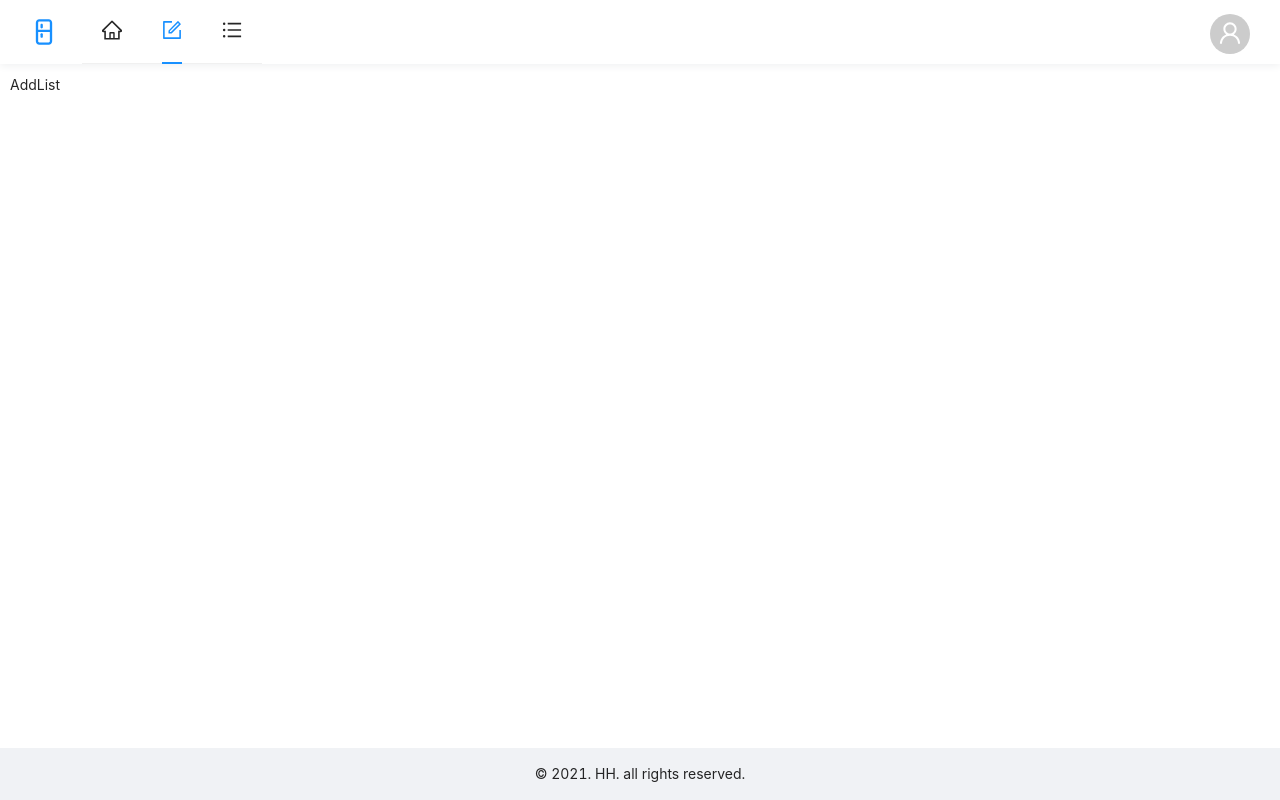
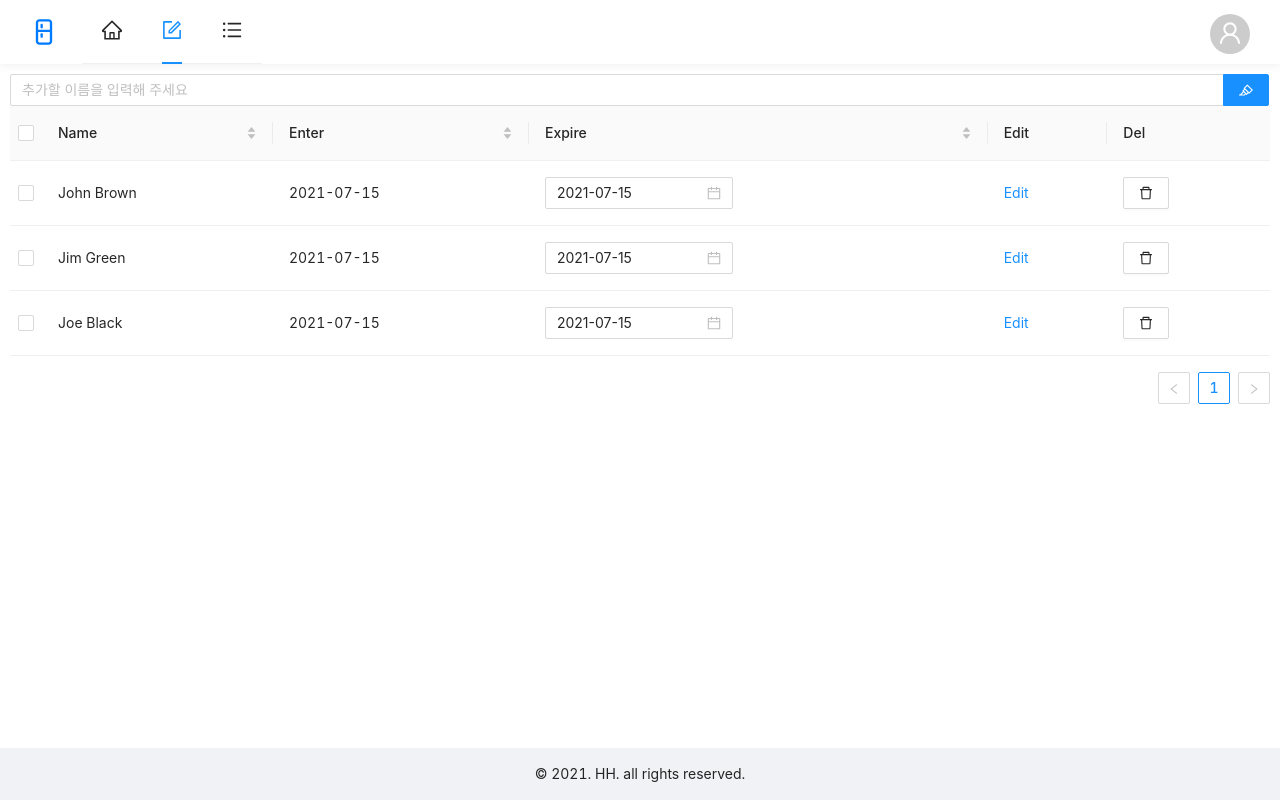
Before and after one commit to bereal1995/refrigerators-alert, a React (Create React App) app: page / in a window 1280 px wide. Both pictures are taken after a click on the item 172 px from the left and 32 px from the top of the page. Built offline with nearby package versions, Linux system fonts and the light colour scheme.

Commit message:
feat: add Add-list

```diff
--- a/package.json
+++ b/package.json
@@ -10,9 +10,12 @@
     "@testing-library/user-event": "^12.1.10",
     "antd": "^4.16.7",
     "dotenv": "^10.0.0",
+    "moment": "^2.29.1",
+    "node-sass": "4.14.1",
     "react": "^17.0.2",
     "react-dom": "^17.0.2",
     "react-icons": "^4.2.0",
+    "react-moment": "^1.1.1",
     "react-redux": "^7.2.4",
     "react-router-dom": "^5.2.0",
     "react-scripts": "4.0.3",
--- a/src/index.js
+++ b/src/index.js
@@ -5,7 +5,7 @@ import {BrowserRouter} from "react-router-dom";
 import {Provider} from 'react-redux';
 import store from "./redux/store";
 import 'antd/dist/antd.css';
-import './styles/antd-custom.css';
+import './styles/antd-custom.scss';
 
 ReactDOM.render(
   <React.StrictMode>
--- a/src/styles/antd-custom.css
+++ b/src/styles/antd-custom.scss
@@ -1,3 +1,5 @@
+$PRIMARY_COLOR: #007bff;
+
 #root, .ant-layout {
   height: 100%;
   background: #ffffff;
@@ -17,6 +19,13 @@
   padding: 0 30px;
   background: #ffffff;
   box-shadow: 0 2px 8px #f0f1f2;
+  a {
+    color: #000;
+    font-size: 1.25rem;
+    &:hover {
+      color: $PRIMARY_COLOR;
+    }
+  }
 }
 .ant-layout-header .logo {
   float: left;
@@ -25,22 +34,13 @@
   align-items: center;
   height: 31px;
   margin: 16px 24px 16px 0;
-  color: #1890ff;
+  color: $PRIMARY_COLOR;
   background: rgba(255, 255, 255, 0);
   font-size: 1.75rem;
 }
 .ant-row-rtl .ant-layout-header .logo {
   float: right;
   margin: 16px 0 16px 24px;
-}
-
-.ant-layout-header a {
-  color: #000;
-  font-size: 1.25rem;
-}
-
-.ant-layout-header a:hover {
-  color: #1890ff;
 }
 
 .ant-layout-footer {
@@ -53,9 +53,17 @@
   justify-content: center;
   flex-direction: column;
   min-height: 400px;
+
+  h1 {
+    color: $PRIMARY_COLOR;
+    font-size: 30px;
+  }
 }
 
-.home h1 {
-  color: #1890ff;
-  font-size: 30px;
+.a-tag {
+  color: $PRIMARY_COLOR;
+  cursor: pointer;
+  &:hover {
+    color: #40a9ff;
+  }
 }
--- a/src/view/App.js
+++ b/src/view/App.js
@@ -1,7 +1,6 @@
 import Routes from "./routes/Routes";
 import {Layout} from 'antd';
 import HeaderBox from "./components/Header/HeaderBox";
-import BreadCrumb from "./components/BreadCrumb/BreadCrumb";
 import FooterBox from "./components/Footer/FooterBox";
 import {Content} from "antd/es/layout/layout";
 
--- a/src/view/components/Header/HeaderBox.js
+++ b/src/view/components/Header/HeaderBox.js
@@ -52,7 +52,7 @@ function HeaderBox() {
           </Col>
           <Col>
             <Dropdown overlay={userMenu} trigger={["click"]}>
-              <a className="ant-dropdown-link" onClick={e => e.preventDefault()}>
+              <a className="ant-dropdown-link" onClick={e => e.preventDefault()} href="#">
                 <Avatar size={"large"} icon={<UserOutlined />} />
               </a>
             </Dropdown>
--- /dev/null
+++ b/src/view/containers/AddList/AddListContainer.js
@@ -0,0 +1,236 @@
+import React, {useEffect, useState} from "react";
+import Search from "antd/es/input/Search";
+import {DeleteOutlined, HighlightOutlined} from "@ant-design/icons";
+import {Button, DatePicker, Form, Input, InputNumber, Popconfirm, Table, Typography} from "antd";
+import moment from "moment";
+
+function AddListContainer() {
+    const [word, setWord] = useState('');
+    const [data, setData] = useState([
+        {
+            key: '1',
+            name: 'John Brown',
+            enter: moment().format('YYYY-MM-DD'),
+            expire: moment(),
+        },
+        {
+            key: '2',
+            name: 'Jim Green',
+            enter: moment().format('YYYY-MM-DD'),
+            expire: moment(),
+        },
+        {
+            key: '3',
+            name: 'Joe Black',
+            enter: moment().format('YYYY-MM-DD'),
+            expire: moment(),
+        },
+    ]);
+    const EditableCell = ({editing, dataIndex, title, inputType, record, index, children, ...restProps}) => {
+        const inputNode = inputType === 'number' ? <InputNumber /> : <Input />;
+        return (
+          <td {...restProps}>
+              {editing ? (
+                <Form.Item
+                  name={dataIndex}
+                  style={{margin: 0,}}
+                  rules={[
+                      {required: true, message: `Please Input ${title}!`,},
+                  ]}
+                >
+                    {inputNode}
+                </Form.Item>
+              ) : (
+                children
+              )}
+          </td>
+        );
+    };
+    const [form] = Form.useForm();
+    const [editingKey, setEditingKey] = useState('');
+    const isEditing = (record) => record.key === editingKey;
+    const edit = (record) => {
+        form.setFieldsValue({
+            name: '',
+            ...record,
+        });
+        setEditingKey(record.key);
+    };
+    const cancel = () => {
+        setEditingKey('');
+    };
+    const save = async (key) => {
+        try {
+            const row = await form.validateFields();
+            const newData = [...data];
+            const index = newData.findIndex((item) => key === item.key);
+
+            if (index > -1) {
+                const item = newData[index];
+                newData.splice(index, 1, { ...item, ...row });
+                setData(newData);
+                setEditingKey('');
+            } else {
+                newData.push(row);
+                setData(newData);
+                setEditingKey('');
+            }
+        } catch (errInfo) {
+            console.log('Validate Failed:', errInfo);
+        }
+    };
+
+    const columns = [
+        {
+            title: 'Name',
+            dataIndex: 'name',
+            sorter: (a, b) => ( a.name < b.name ) ? -1 : ( a.name === b.name ) ? 0 : 1,
+            editable: true,
+        },
+        {
+            title: 'Enter',
+            dataIndex: 'enter',
+            sorter: (a, b) => moment(a.enter) - moment(b.enter),
+        },
+        {
+            title: 'Expire',
+            dataIndex: 'expire',
+            render: (_, record) =>
+              <DatePicker
+                onChange={(date, dateString) => onChangeDate(date, dateString, record.key)}
+                defaultValue={record.expire}
+              />
+            ,
+            sorter: (a, b) => moment(a.expire) - moment(b.expire),
+        },
+        {
+            title: 'Edit',
+            dataIndex: 'edit',
+            render: (_, record) => {
+                const editable = isEditing(record);
+                return editable
+                  ? (
+                    <span>
+                        <span onClick={() => save(record.key)} style={{marginRight: 8,}} className={'a-tag'}>
+                          Save
+                        </span>
+                        <Popconfirm title="Sure to cancel?" onConfirm={cancel}>
+                          <span className={'a-tag'}>Cancel</span>
+                        </Popconfirm>
+                    </span>
+                  )
+                  : (
+                    <Typography.Link disabled={editingKey !== ''} onClick={() => edit(record)}>
+                        Edit
+                    </Typography.Link>
+                  );
+            },
+        },
+        {
+            title: 'Del',
+            dataIndex: 'delete',
+            render: (_, record) =>
+              data.length >= 1 ? (
+                <Popconfirm title="Sure to delete?" onConfirm={() => handleDelete(record.key)}>
+                    <Button><DeleteOutlined /></Button>
+                </Popconfirm>
+              ) : null,
+        },
+    ];
+    const mergedColumns = columns.map(col => {
+        if (!col.editable) {
+            return col;
+        }
+
+        return {
+            ...col,
+            onCell: (record) => ({
+                record,
+                inputType: 'text',
+                dataIndex: col.dataIndex,
+                title: col.title,
+                editing: isEditing(record),
+            }),
+        };
+    });
+
+    const rowSelection = {
+        onChange: (selectedRowKeys, selectedRows) => {
+            console.log(`selectedRowKeys: ${selectedRowKeys}`, 'selectedRows: ', selectedRows);
+        },
+        getCheckboxProps: (record) => ({
+            disabled: record.name === 'Disabled User',
+            name: record.name,
+        }),
+    };
+
+    const onChangeDate = (date, dateString, key) => {
+        setData(data.map(item => {
+            if (item.key === key) {
+                item.expire = date
+            }
+            return item
+        }));
+    }
+
+    const handleDelete = (key) => {
+        setData(data.filter(item => item.key !== key));
+    };
+
+    const onChange = (e) => {
+        setWord(e.target.value);
+    }
+
+    const onCreate = (name) => {
+        if (!name) return;
+
+        setData([
+            ...data,
+            {
+                key: data.length + 2,
+                name: name,
+                enter: moment().format('YYYY-MM-DD'),
+                expire: moment(),
+            },
+        ]);
+
+        setWord('');
+    }
+
+    useEffect(() => {
+        console.log('data',data);
+    }, [data])
+
+    return (
+      <>
+          <Search
+            placeholder="추가할 이름을 입력해 주세요"
+            enterButton={<HighlightOutlined />}
+            onSearch={onCreate}
+            onChange={onChange}
+            value={word}
+          />
+          <Form form={form} component={false} className={'table'}>
+              <Table
+                components={{
+                    body: {
+                        cell: EditableCell,
+                    },
+                }}
+                // expandable={{
+                //     expandedRowRender: record => <p style={{ margin: 0 }}>{record.description}</p>,
+                //     rowExpandable: record => record.description,
+                // }}
+                rowSelection={{
+                    type: 'checkbox',
+                    ...rowSelection,
+                }}
+                columns={mergedColumns}
+                dataSource={data}
+              />
+          </Form>
+      </>
+    )
+}
+
+export default AddListContainer;
--- /dev/null
+++ b/src/view/containers/ItemList/ItemListContainer.js
@@ -0,0 +1,9 @@
+import React from "react";
+
+function ItemListContainer() {
+    return (
+      <div>Item List</div>
+    )
+}
+
+export default ItemListContainer;
--- a/src/view/pages/AddList.js
+++ b/src/view/pages/AddList.js
@@ -1,8 +1,9 @@
 import React from "react";
+import AddListContainer from "../containers/AddList/AddListContainer";
 
 function AddList() {
     return (
-        <div>AddList</div>
+      <AddListContainer/>
     )
 }
 
--- a/src/view/pages/Home.js
+++ b/src/view/pages/Home.js
@@ -1,5 +1,4 @@
 import React from "react";
-import {Col, Row} from "antd";
 
 function Home() {
     return (
--- a/src/view/pages/ItemList.js
+++ b/src/view/pages/ItemList.js
@@ -1,8 +1,9 @@
 import React from "react";
+import ItemListContainer from "../containers/ItemList/ItemListContainer";
 
 function ItemList() {
     return (
-        <div>Item List</div>
+      <ItemListContainer/>
     )
 }
 
```
Also changed, not shown: 1 other file (tests, documents, lock files or other folders).
